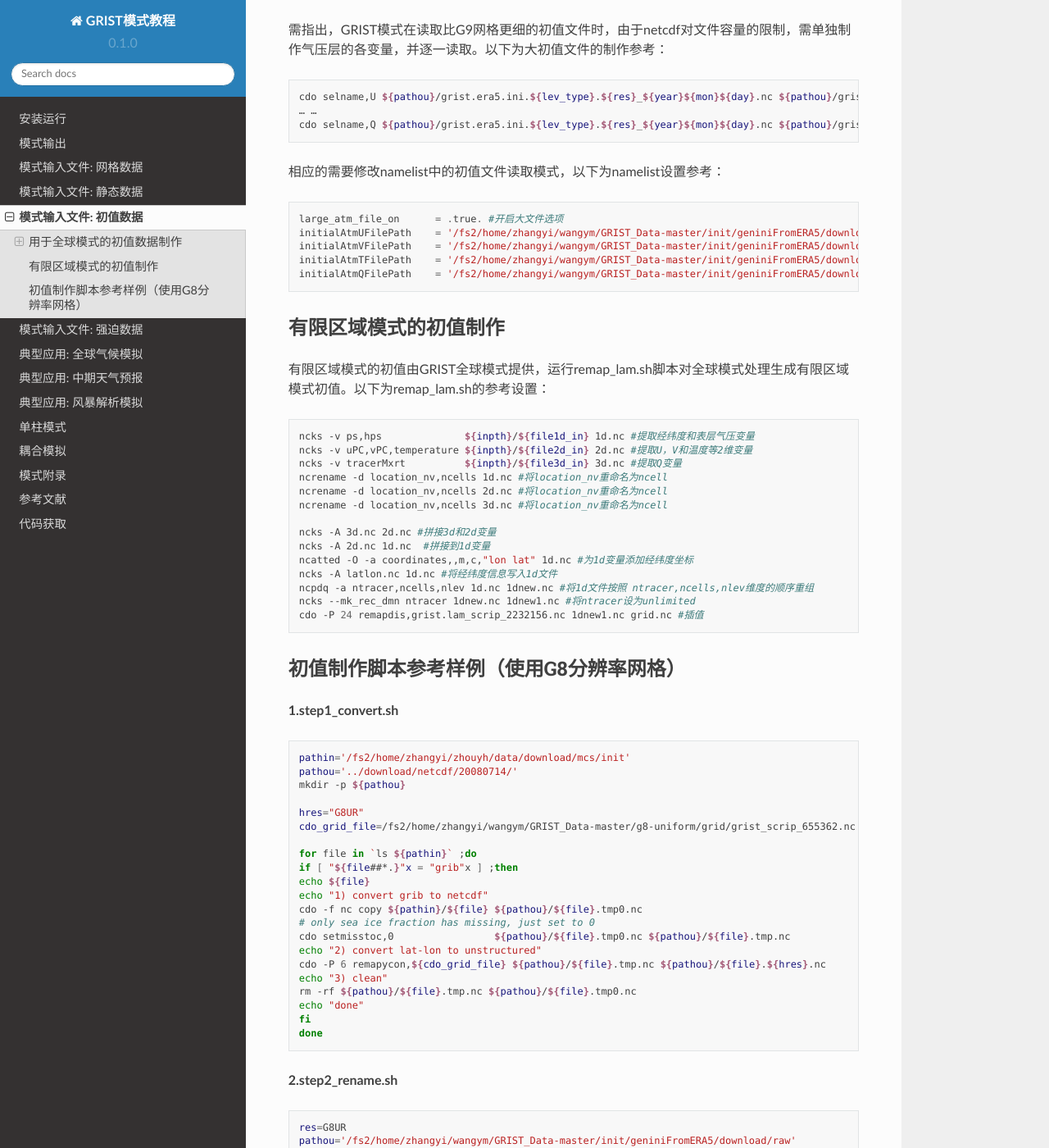
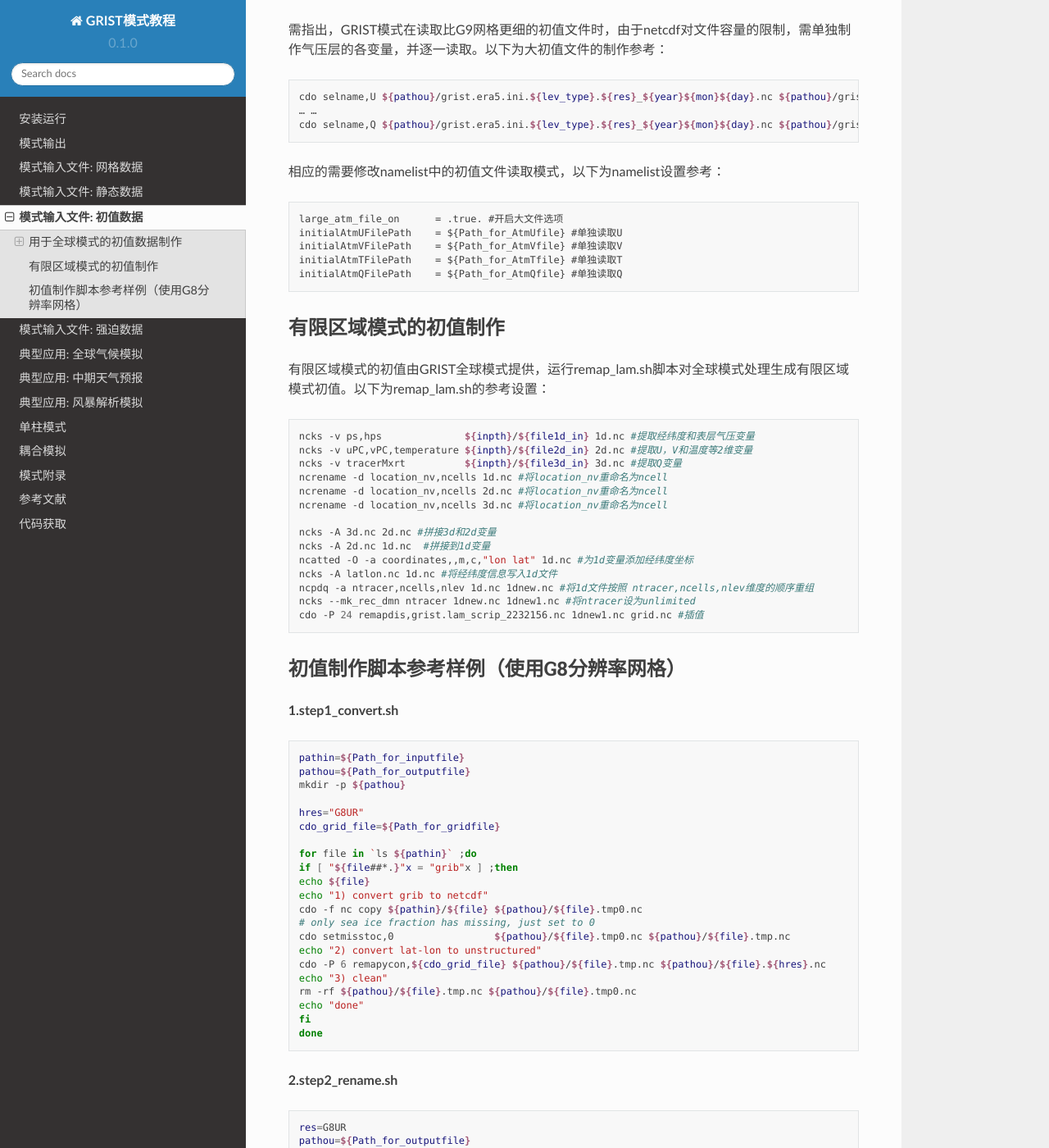
Before and after one commit to GRIST-Dev/GRIST_Tutorial, a Sphinx documentation site: the page built from docs/source/initial.rst, in a window 1280 px wide and 1400 px high, scrolled down 1830 px. Shown: the whole window at 82% size. Built offline with Sphinx 7.4.7 and the Read the Docs theme 2.0.0, drawn with Linux system fonts in a browser that asks for light colours; some of the changed text lies outside the part shown.

Commit message:
Update initial.rst

```diff
--- a/docs/source/initial.rst
+++ b/docs/source/initial.rst
@@ -21,8 +21,8 @@
 
 .. code-block:: bash
 
-  pathin='/path/to/initdata' #设置原始初值数据读取路径
-  pathou='/path/to/output' #设置初值数据生成路径
+  pathin=${Path_for_inputfile} #设置原始初值数据读取路径
+  pathou=${Path_for_outputfile} #设置初值数据生成路径
   res="G8UR" #网格名
   cdo_grid_file=/path/to/grist_scrip_gridnum.nc #设置模式网格描述文件路径（模式网格描述文件的生成请参考模式网格生成部分）
   cdo -f nc copy ${pathin}/${file} ${pathou}/${file}.tmp0.nc #将GRIB格式文件转化为nc格式
@@ -36,7 +36,7 @@
 .. code-block:: bash
 
   res=G8UR #网格分辨率
-  pathou='/path/to/output' #输出文件路径
+  pathou=${Path_for_outputfile} #输出文件路径
   lev_type=pl #数据垂直层类型
   cdo chname,var130,T,var131,U,var132,V,var133,Q ${pathin}/ERA5.${lev_type}.${year}${mon}${day}.00.grib.${res}.nc ${pathou}/initial_${res}_${lev_type}_${year}${mon}${day}.nc #将对应变量重命名为模式适用变量名
   cdo chname,var134,PS,var129,SOILH,var235,SKINTEMP,var31,XICE,var39,SoilMoist_lv1,var40,SoilMoist_lv2,var41,SoilMoist_lv3,var42,SoilMoist_lv4,\
@@ -86,10 +86,10 @@
 相应的需要修改namelist中的初值文件读取模式，以下为namelist设置参考：
 ::
   large_atm_file_on      = .true. #开启大文件选项
-  initialAtmUFilePath    = '/fs2/home/zhangyi/wangym/GRIST_Data-master/init/geniniFromERA5/download/G9B3-new/grist.era5.ini.U.pl.G9B3_20080714.nc' #单独读取U
-  initialAtmVFilePath    = '/fs2/home/zhangyi/wangym/GRIST_Data-master/init/geniniFromERA5/download/G9B3-new/grist.era5.ini.V.pl.G9B3_20080714.nc' #单独读取V
-  initialAtmTFilePath    = '/fs2/home/zhangyi/wangym/GRIST_Data-master/init/geniniFromERA5/download/G9B3-new/grist.era5.ini.T.pl.G9B3_20080714.nc' #单独读取T
-  initialAtmQFilePath    = '/fs2/home/zhangyi/wangym/GRIST_Data-master/init/geniniFromERA5/download/G9B3-new/grist.era5.ini.Q.pl.G9B3_20080714.nc' #单独读取Q
+  initialAtmUFilePath    = ${Path_for_AtmUfile} #单独读取U
+  initialAtmVFilePath    = ${Path_for_AtmVfile} #单独读取V
+  initialAtmTFilePath    = ${Path_for_AtmTfile} #单独读取T
+  initialAtmQFilePath    = ${Path_for_AtmQfile} #单独读取Q
 
 有限区域模式的初值制作
 ----------------
@@ -118,12 +118,12 @@
 
 .. code-block:: bash
 
-  pathin='/fs2/home/zhangyi/zhouyh/data/download/mcs/init'
-  pathou='../download/netcdf/20080714/'
+  pathin=${Path_for_inputfile}
+  pathou=${Path_for_outputfile}
   mkdir -p ${pathou}
 
   hres="G8UR"
-  cdo_grid_file=/fs2/home/zhangyi/wangym/GRIST_Data-master/g8-uniform/grid/grist_scrip_655362.nc
+  cdo_grid_file=${Path_for_gridfile}
 
   for file in `ls ${pathin}` ;do
   if [ "${file##*.}"x = "grib"x ] ;then
@@ -145,13 +145,13 @@
 .. code-block:: bash
 
   res=G8UR
-  pathou='/fs2/home/zhangyi/wangym/GRIST_Data-master/init/geniniFromERA5/download/raw'
+  pathou=${Path_for_outputfile}
   lev_type=pl
   mkdir -p ${pathou}
   for year in 2008 ;do
   for mon in 07 ;do
   for day in 14 ;do
-  pathin=../download/netcdf/${year}${mon}${day}/
+  pathin=${Path_for_netcdf_file}/${year}${mon}${day}/
   echo ${year} ${mon} ${day}
   if true ;then
     cdo chname,var130,T,var131,U,var132,V,var133,Q ${pathin}/ERA5.${lev_type}.${year}${mon}${day}.00.grib.${res}.nc ${pathou}/initial_${res}_${lev_type}_${year}${mon}${day}.nc
@@ -185,8 +185,8 @@
 .. code-block:: bash
 
   res=G8UR
-  pathin='/fs2/home/zhangyi/wangym/GRIST_Data-master/init/geniniFromERA5/download/raw'
-  pathou='/fs2/home/zhangyi/wangym/GRIST_Data-master/init/geniniFromERA5/download/G8UR'
+  pathin=${Path_for_inputfile}
+  pathou=${Path_for_outputfile}
   lev_type=pl
   lvname=plev
   mkdir -p ${pathou}
@@ -242,7 +242,7 @@
 
 .. code-block:: bash
 
-  inpth=../data
+  inpth=${Path_for_inputfile}
   oupth=GRIST_lamData
   filehead=GRIST.ATM.CPTP-50_3.5km.amipw
   mkdir -p ${oupth}
```
